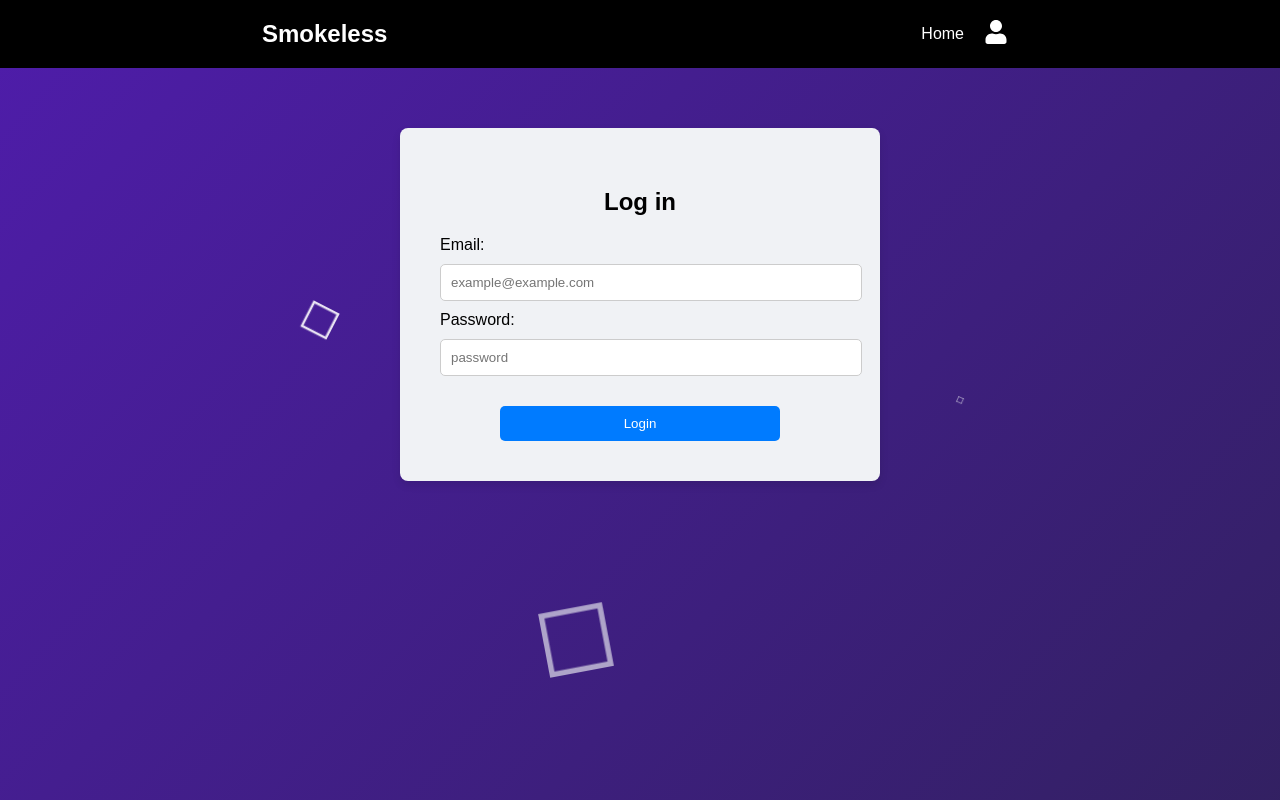
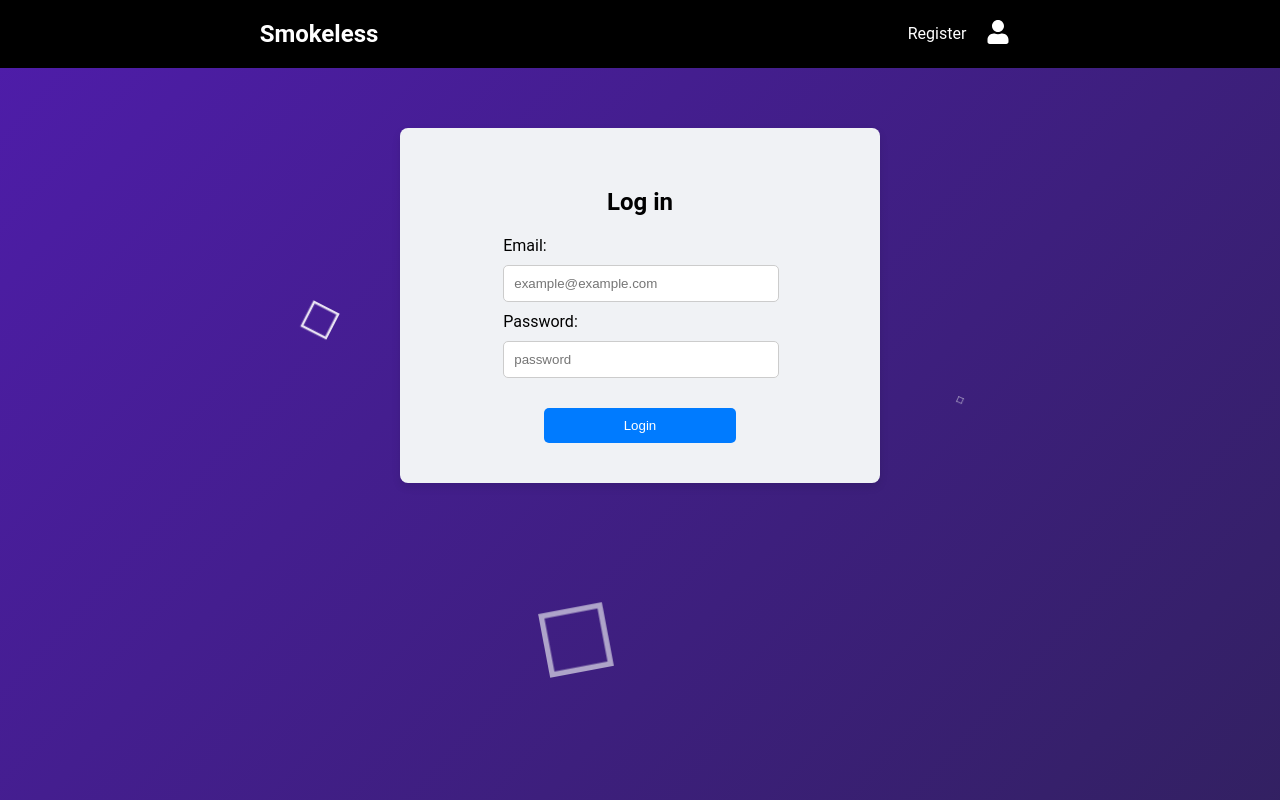
Before and after one commit to 0x216/unicorn-homework, a React (Create React App) app in the folder frontend/: page / in a window 1280 px wide. Built offline with nearby package versions, Linux system fonts and the light colour scheme.

Commit message:
✨ frontend: add profile page

```diff
--- a/frontend/src/App.js
+++ b/frontend/src/App.js
@@ -12,6 +12,7 @@ import HomePage from './features/home/HomePage';
 import ProtectedRoute from './features/auth/ProtectedRoute';
 import LogoutPage from './features/auth/LogoutPage';
 import RegisterPage from './features/auth/RegisterPage';
+import ProfilePage from './features/user/ProfilePage';
 
 import NavBar from './components/layout/NavBar';
 
@@ -28,6 +29,8 @@ function App() {
             <HomePage />
           </ProtectedRoute>
         } />
+        <Route path='/profile' element={
+          <ProtectedRoute><ProfilePage /></ProtectedRoute> } />
       </Routes>
     </Router>
   );
--- a/frontend/src/assets/styles/Dashboard.css
+++ b/frontend/src/assets/styles/Dashboard.css
@@ -1,34 +1,69 @@
 body {
-    background: linear-gradient(-45deg, #ee7752, #e73c7e, #23a6d5, #23d5ab);
+    background: linear-gradient(-45deg, #0f0c29, #302b63, #24243e);
     background-size: 400% 400%;
     animation: gradient 15s ease infinite;
     height: 100vh;
+    font-family: 'Roboto', sans-serif;
 }
 
 .dashboard {
     display: flex;
     flex-direction: column;
     align-items: center;
-    margin-top: 10%;
+    padding-top: 10%;
+    animation: fadeIn 1.5s ease-out;
 }
 
 .circle {
-    border-radius: 100%;
+    border-radius: 50%;
     width: 200px;
     height: 200px;
+    background-image: radial-gradient(circle at 30% 107%, #fdf497 0%, #fdf497 5%, #fd5949 45%, #d6249f 60%, #285AEB 90%);
     display: flex;
+    flex-direction: column;
     justify-content: center;
     align-items: center;
-    background-color: black;
     color: white;
-    font-size: 24px;
-    margin-bottom: 20px;
+    margin: 60px 0 20px;
+    box-shadow: 0 8px 30px rgba(0, 0, 0, 0.2);
+}
+
+.circle strong {
+    font-size: 72px;
+    line-height: 72px;
+}
+
+.circle span {
+    font-size: 18px;
+    line-height: 1;
+}
+
+@keyframes fadeInScale {
+    0% { opacity: 0; transform: scale(0.95); }
+    100% { opacity: 1; transform: scale(1); }
 }
 
 .statistics {
     text-align: center;
+    color: #FFFFFF;
+    font-size: 20px;
+    max-width: 600px;
+    margin: 0 auto;
 }
 
 .statistics h3 {
-    margin: 10px 0;
+    margin: 20px 0 10px;
+    font-size: 14px;
+    text-shadow: 1px 1px 3px rgba(0, 0, 0, 0.5);
 }
+
+.statistics p {
+    font-size: 18px;
+    margin-bottom: 10px;
+    text-shadow: 1px 1px 3px rgba(0, 0, 0, 0.5);
+}
+
+@keyframes fadeIn {
+    from { opacity: 0; transform: translateY(20px); }
+    to { opacity: 1; transform: translateY(0); }
+}
--- /dev/null
+++ b/frontend/src/assets/styles/ProfilePage.css
@@ -0,0 +1,71 @@
+.profile-logo {
+    width: 100px;
+    height: 100px;
+    border-radius: 50%;
+    margin-top: 20px;
+    margin-bottom: 20px;
+    color: white;
+    display: block;
+    margin-left: auto;
+    margin-right: auto;
+}
+
+.login-container {
+    display: flex;
+    justify-content: center;
+    align-items: center;
+    min-height: 100vh;
+}
+
+.login-form {
+    width: 100%;
+    padding: 40px;
+    max-width: 400px;
+    margin: auto;
+    margin-top: 10%;
+    border-radius: 8px;
+    box-shadow: 0 4px 8px rgba(0, 0, 0, 0.1);
+    background-color: #f0f2f5;
+    position: relative;
+    z-index: 10;
+    display: flex;
+    flex-direction: column;
+    align-items: center;
+}
+
+.login-form h2 {
+    text-align: center;
+    margin-bottom: 20px;
+}
+
+.login-form input {
+    width: calc(100% - 20px);
+    padding: 10px;
+    margin: 10px 0;
+    border-radius: 5px;
+    border: 1px solid #ccc;
+}
+
+.button-container {
+    display: flex;
+    justify-content: center;
+    margin-top: 20px;
+    width: 100%;
+}
+
+.login-form button {
+    width: 70%;
+    padding: 10px;
+    background-color: #007bff;
+    color: white;
+    border: none;
+    border-radius: 5px;
+    cursor: pointer;
+    display: flex;
+    justify-content: center;
+    align-items: center;
+}
+
+.login-form button:hover {
+    background-color: #0056b3;
+}
--- a/frontend/src/components/layout/NavBar.js
+++ b/frontend/src/components/layout/NavBar.js
@@ -1,16 +1,31 @@
-import React from 'react';
-import { Link } from 'react-router-dom';
+import React, { useState, useEffect } from 'react';
+import { Link, useLocation } from 'react-router-dom';
 import '../../assets/styles/NavBar.css';
 import { FaUser } from 'react-icons/fa';
+import { checkTokenValidity } from '../../api/auth';
 
 function NavBar() {
+    const [isAuth, setIsAuth] = useState(false);
+    const location = useLocation();
+
+    useEffect(() => {
+        const verifyToken = async () => {
+            const isValid = await checkTokenValidity();
+            setIsAuth(isValid);
+        };
+
+        verifyToken();
+    }, []);
+
     return (
         <nav className="navbar">
             <div className="siteName">
                 <h2>Smokeless</h2>
             </div>
             <div className="navbar-links">
-                <Link to="/home">Home</Link>
+                {isAuth && <Link to="/home">Home</Link>}
+                {!isAuth && location.pathname === '/register' && <Link to="/">Login</Link>}
+                {!isAuth && location.pathname === '/' && <Link to="/register">Register</Link>}
                 <div className="dropdown">
                     <FaUser className="user-icon"/>
                     <div className="dropdown-content">
--- a/frontend/src/features/home/HomePage.js
+++ b/frontend/src/features/home/HomePage.js
@@ -32,15 +32,39 @@ function HomePage() {
             const hours = Math.floor((difference / (1000 * 60 * 60)) % 24);
             const minutes = Math.floor((difference / 1000 / 60) % 60);
 
+            let timeUnit = '';
+            let timeValue = 0;
+
             if (days > 0) {
-                return `${days} days`;
+                timeUnit = ' days';
+                timeValue = days;
             } else if (hours > 0) {
-                return `${hours} hours`;
+                timeUnit = ' hours';
+                timeValue = hours;
             } else {
-                return `${minutes} minutes`;
+                timeUnit = ' minutes';
+                timeValue = minutes;
             }
+
+            return (
+                <>
+                    <strong>{timeValue}</strong>
+                    <span>{timeUnit}</span>
+                </>
+            );
         }
         return 'Calculating...';
+    };
+
+    const getCigarettesNotSmoked = () => {
+        if (trackingData && trackingData.createdAt) {
+            const startDate = new Date(trackingData.createdAt);
+            const currentDate = new Date();
+            const difference = currentDate - startDate;
+            const days = Math.floor(difference / (1000 * 60 * 60 * 24));
+            return days * trackingData.savings.cigarettesPerDay;
+        }
+        return "No info";
     };
 
     return (
@@ -51,9 +75,9 @@ function HomePage() {
                         {getTimeSmokeFree()}
                     </div>
                     <div className="statistics">
-                        <h3>Hey, {userData.name || 'User'}</h3>
+                        <h2>Hey, {userData.name || 'User'}</h2>
                         <p>Days smoke-free: {getTimeSmokeFree()}</p>
-                        <p>Cigarettes not smoked: {trackingData.cigarettesPerDay * trackingData.days}</p>
+                        <p>Cigarettes not smoked: {getCigarettesNotSmoked()}</p>
                     </div>
                 </div>
             )}
--- /dev/null
+++ b/frontend/src/features/user/ProfilePage.js
@@ -0,0 +1,23 @@
+import { FaUser } from 'react-icons/fa';
+import '../../assets/styles/ProfilePage.css';
+
+function ProfilePage() {
+    return (
+        <div className="login-container">
+            <form className="login-form">
+                <h2>Profile Page</h2>
+                <FaUser className="profile-logo" />
+                <input type="email" placeholder="Email" />
+                <input type="text" placeholder="Name" />
+                <input type="password" placeholder="Old Password" />
+                <input type="password" placeholder="New Password" />
+                <input type="password" placeholder="Confirm New Password" />
+                <div className="button-container">
+                    <button type="submit">Save</button>
+                </div>
+            </form>
+        </div>
+    );
+}
+
+export default ProfilePage;
```
